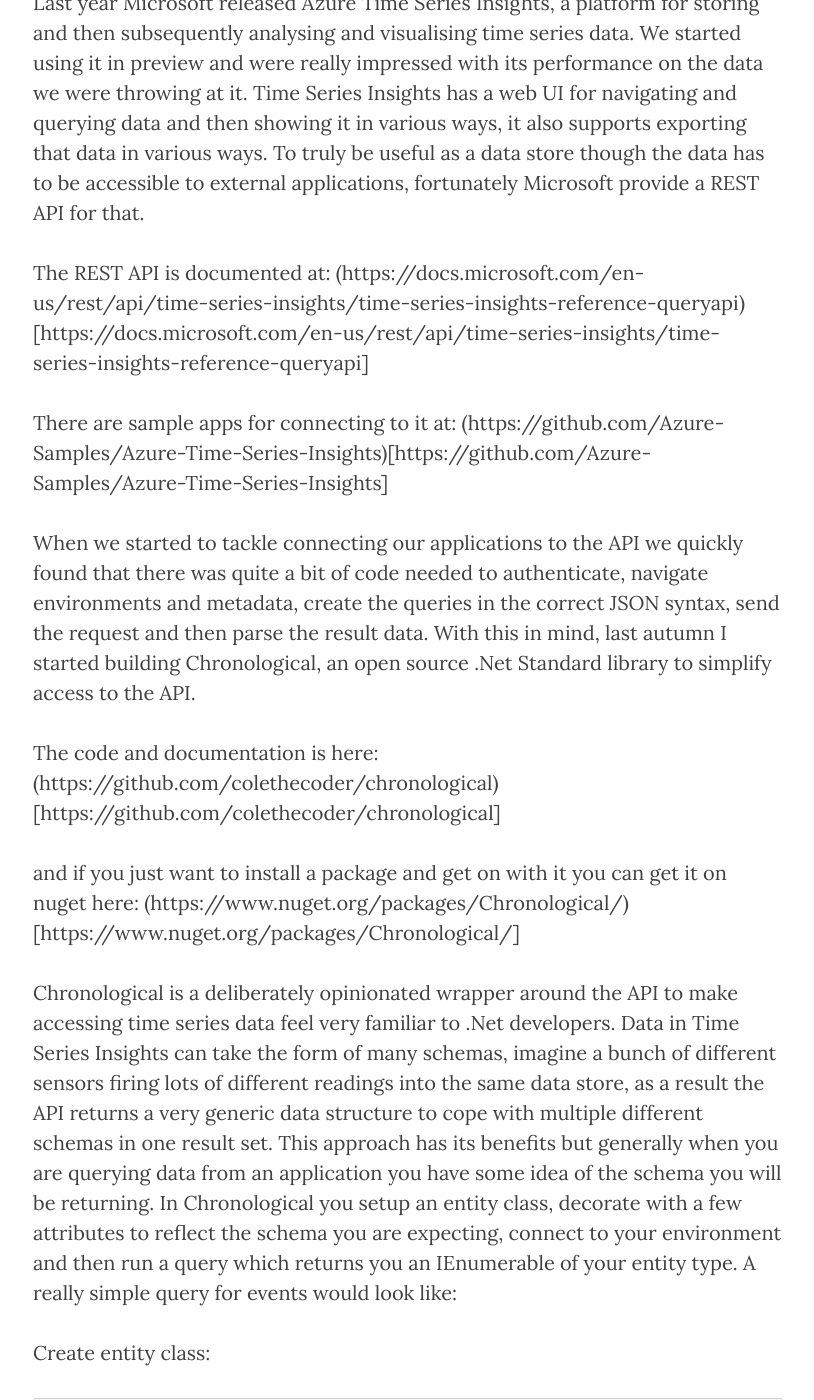
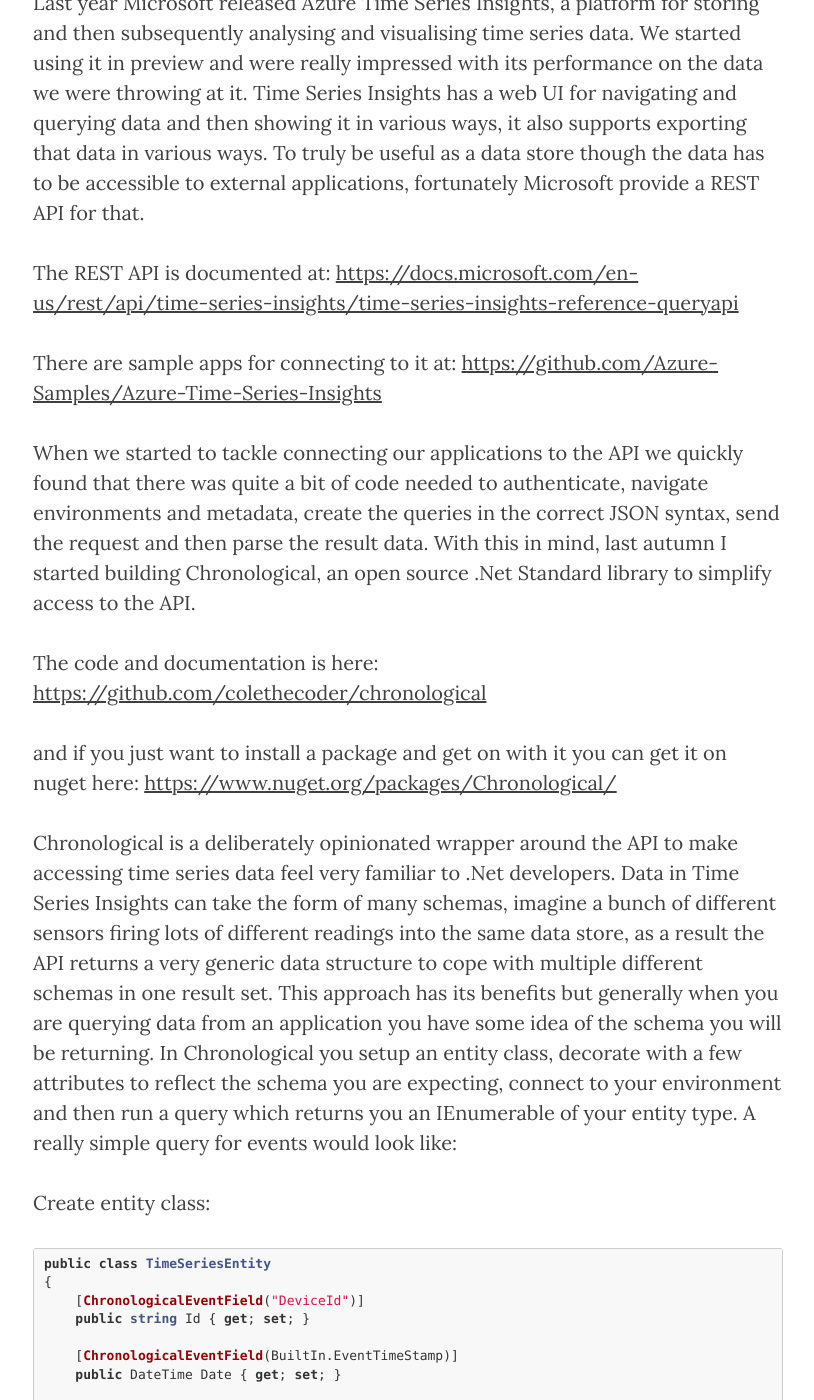
Before and after one commit to colethecoder/colethecoder.github.com, a Jekyll site: the page built from _posts/2018-03-12-Announcing-Chronological.md, in a window 1280 px wide and 1400 px high, scrolled down 838 px. Shown: the whole window, without its empty margins (232-1046 px from the left). Built offline with Jekyll 4.4.1, drawn with Linux system fonts in a browser that asks for light colours; nearby versions of some CDN libraries.

Commit message:
fixed link markdown

```diff
--- a/_posts/2018-03-12-Announcing-Chronological.md
+++ b/_posts/2018-03-12-Announcing-Chronological.md
@@ -14,18 +14,18 @@
 Last year Microsoft released Azure Time Series Insights, a platform for storing and then subsequently analysing and visualising time series data. We started using it in preview and were really impressed with its performance on the data we were throwing at it. Time Series Insights has a web UI for navigating and querying data and then showing it in various ways, it also supports exporting that data in various ways. To truly be useful as a data store though the data has to be accessible to external applications, fortunately Microsoft provide a REST API for that.
 
 The REST API is documented at:
-(https://docs.microsoft.com/en-us/rest/api/time-series-insights/time-series-insights-reference-queryapi)[https://docs.microsoft.com/en-us/rest/api/time-series-insights/time-series-insights-reference-queryapi]
+[https://docs.microsoft.com/en-us/rest/api/time-series-insights/time-series-insights-reference-queryapi](https://docs.microsoft.com/en-us/rest/api/time-series-insights/time-series-insights-reference-queryapi)
 
 There are sample apps for connecting to it at:
-(https://github.com/Azure-Samples/Azure-Time-Series-Insights)[https://github.com/Azure-Samples/Azure-Time-Series-Insights]
+[https://github.com/Azure-Samples/Azure-Time-Series-Insights](https://github.com/Azure-Samples/Azure-Time-Series-Insights)
 
 When we started to tackle connecting our applications to the API we quickly found that there was quite a bit of code needed to authenticate, navigate environments and metadata, create the queries in the correct JSON syntax, send the request and then parse the result data. With this in mind, last autumn I started building Chronological, an open source .Net Standard library to simplify access to the API.
 
 The code and documentation is here:
-(https://github.com/colethecoder/chronological)[https://github.com/colethecoder/chronological]
+[https://github.com/colethecoder/chronological](https://github.com/colethecoder/chronological)
 
 and if you just want to install a package and get on with it you can get it on nuget here:
-(https://www.nuget.org/packages/Chronological/)[https://www.nuget.org/packages/Chronological/]
+[https://www.nuget.org/packages/Chronological/](https://www.nuget.org/packages/Chronological/)
 
 Chronological is a deliberately opinionated wrapper around the API to make accessing time series data feel very familiar to .Net developers. Data in Time Series Insights can take the form of many schemas, imagine a bunch of different sensors firing lots of different readings into the same data store, as a result the API returns a very generic data structure to cope with multiple different schemas in one result set. This approach has its benefits but generally when you are querying data from an application you have some idea of the schema you will be returning. In Chronological you setup an entity class, decorate with a few attributes to reflect the schema you are expecting, connect to your environment and then run a query which returns you an IEnumerable of your entity type. A really simple query for events would look like:
 
```
